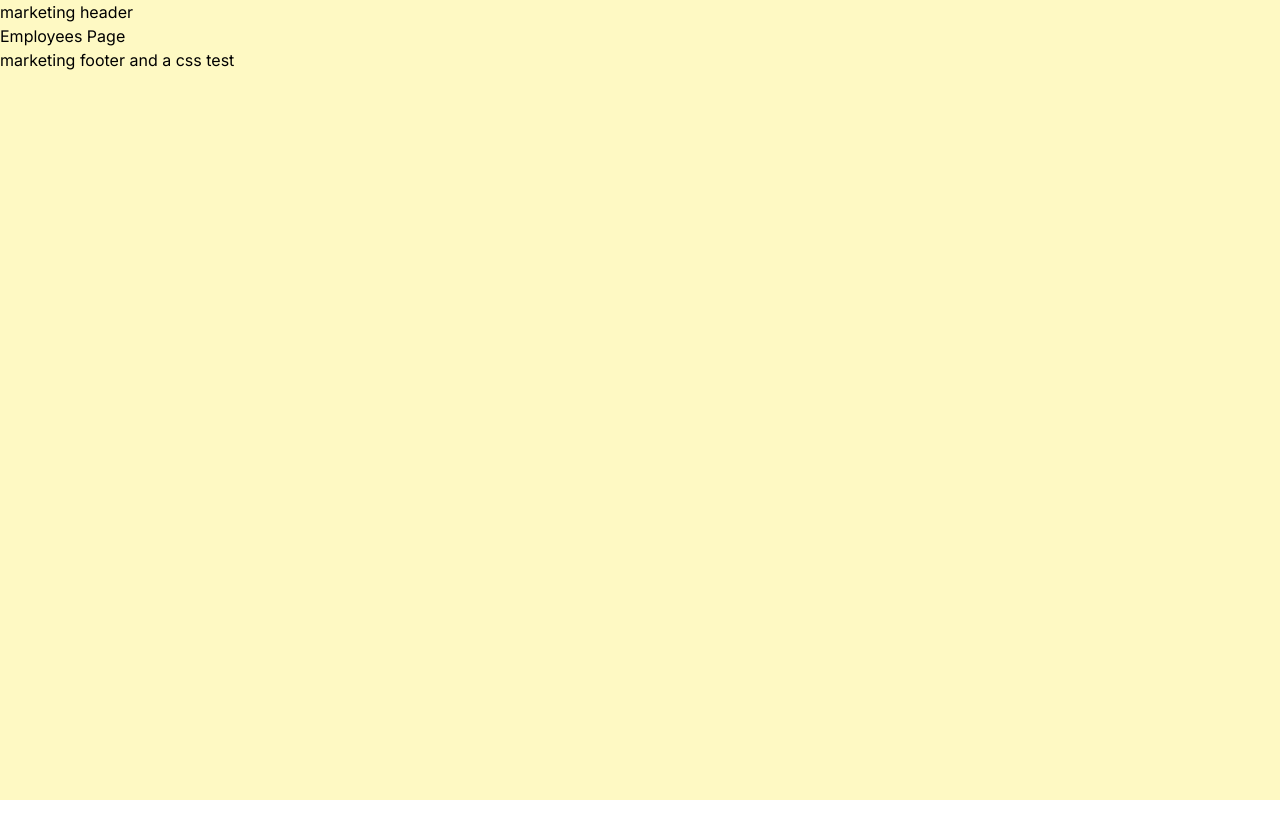
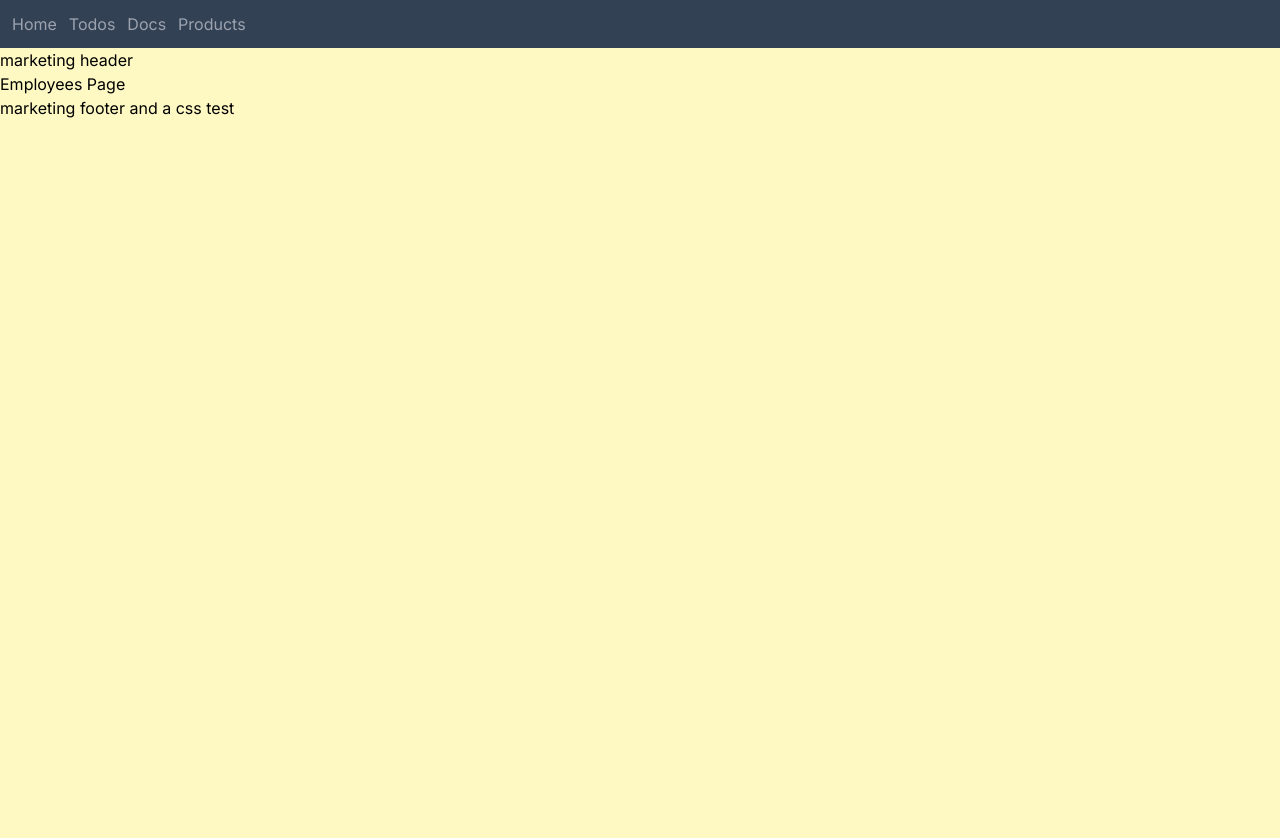
Before and after one commit to edwardtanguay/et823-nextjs-app, a Next.js app: page /employees in a window 1280 px wide. Shown: the top 838 px of the page. Before the commit the page ends 800 px from the top, so only its background shows below. Built offline with nearby package versions, Linux system fonts and the light colour scheme.

Commit message:
menu moved to main site header

```diff
--- a/app/(dashboard)/layout.tsx
+++ b/app/(dashboard)/layout.tsx
@@ -1,27 +1,7 @@
-import Link from "next/link";
 
 function DashboardLayout({ children }: { children: React.ReactNode }) {
-	const links = [
-		{
-			href: '/', title: 'Home'
-		},
-		{
-			href: '/todos', title: 'Todos'
-		},
-		{
-			href: '/docs', title: 'Docs'
-		},
-		{
-			href: '/products', title: 'Products'
-		}
-	]
 	return (
 		<div className="bg-slate-500 h-screen">
-			<ul className="flex gap-3 bg-slate-700 text-gray-400 p-3">
-				{links.map((link, i) => (
-					<li key={i}><Link href={link.href}>{link.title} </Link></li>
-				))}
-			</ul>
 			<div>dashboard header</div>
 			{children}
 			<div>dashboard footer</div>
--- a/app/layout.tsx
+++ b/app/layout.tsx
@@ -1,6 +1,7 @@
 import type { Metadata } from 'next'
 import { Inter } from 'next/font/google'
 import './globals.scss'
+import Link from "next/link";
 
 const inter = Inter({ subsets: ['latin'] })
 
@@ -9,6 +10,22 @@ export const metadata: Metadata = {
 	description: 'Generated by create next app',
 }
 
+
+const links = [
+	{
+		href: '/', title: 'Home'
+	},
+	{
+		href: '/todos', title: 'Todos'
+	},
+	{
+		href: '/docs', title: 'Docs'
+	},
+	{
+		href: '/products', title: 'Products'
+	}
+]
+
 export default function RootLayout({
 	children,
 }: {
@@ -16,7 +33,14 @@ export default function RootLayout({
 }) {
 	return (
 		<html lang="en">
-      <body className={inter.className} suppressHydrationWarning={true}>{children}</body>
+			<body className={inter.className} suppressHydrationWarning={true}>
+				<ul className="flex gap-3 bg-slate-700 text-gray-400 p-3">
+					{links.map((link, i) => (
+						<li key={i}><Link href={link.href}>{link.title} </Link></li>
+					))}
+				</ul>
+				{children}
+			</body>
 		</html>
 	)
 }
```
Lines whose indentation alone changed are shown as unchanged.
